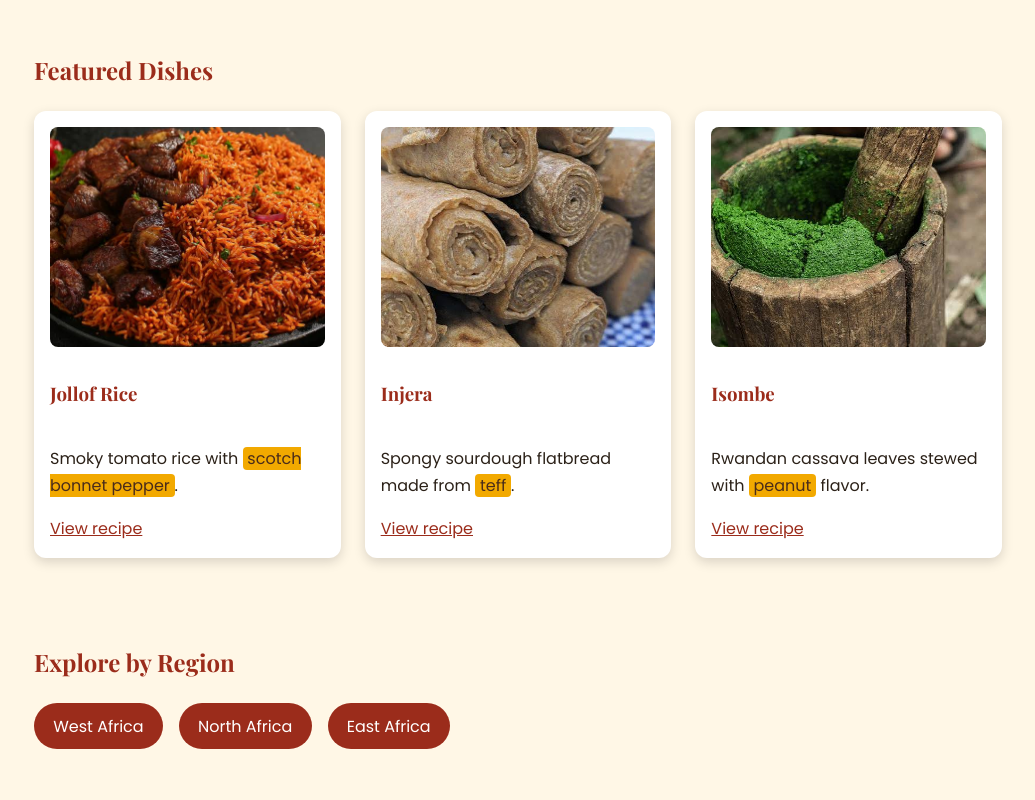
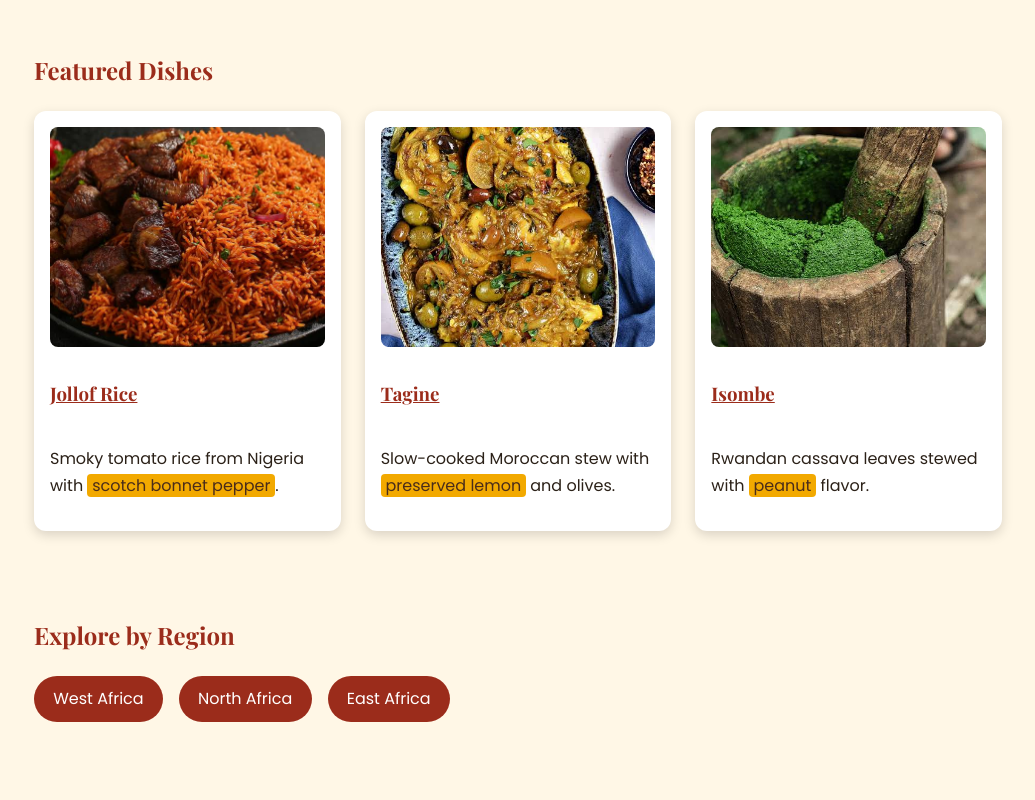
Before and after one commit to Maellene/taste_of_africa_website_project, a plain HTML site: page index.html in a window 1280 px wide. Shown: the part 726-1526 px from the top of the page, without its empty margins (122-1157 px from the left). Drawn offline with nearby package versions, Linux system fonts and the light colour scheme.

Commit message:
Updated home page

```diff
--- a/index.html
+++ b/index.html
@@ -4,12 +4,14 @@
   <meta charset="UTF-8">
   <meta name="viewport" content="width=device-width, initial-scale=1.0">
   <title>Home | Tastes of Africa</title>
+  <!-- Google Fonts -->
   <link rel="preconnect" href="https://fonts.googleapis.com">
   <link href="https://fonts.googleapis.com/css2?family=Playfair+Display:wght@700&family=Poppins:wght@400;500&display=swap" rel="stylesheet">
   <link rel="stylesheet" href="styles.css">
 </head>
 <body>
 
+<!-- Site header and navigation -->
 <header class="site-header">
   <a class="logo" href="index.html">Tastes of Africa</a>
   <nav>
@@ -18,11 +20,12 @@
     <a href="regions.html">Regions</a>
     <a href="about.html">About</a>
     <a href="contact.html">Contact</a>
-    <button id="theme-toggle" aria-label="Toggle dark mode">🌙</button>
+    <button id="theme-toggle" aria-label="Switch to dark mode">🌙 Dark mode</button>
   </nav>
 </header>
 
 <main>
+  <!-- Hero section with background image and intro video -->
   <section class="hero">
     <div class="hero-overlay">
       <h1>Welcome to Tastes of Africa</h1>
@@ -33,45 +36,45 @@
     </div>
   </section>
 
+  <!-- Featured dishes -->
   <section class="container">
     <h2>Featured Dishes</h2>
     <div class="card-grid">
       <figure class="card">
         <img src="images/jollof.jpg" alt="A pot of West African jollof rice">
         <figcaption>
-          <h3>Jollof Rice</h3>
-          <p>Smoky tomato rice with <mark>scotch bonnet pepper</mark>.</p>
-          <a href="jollof.html">View recipe</a>
+          <h3><a href="jollof.html">Jollof Rice</a></h3>
+          <p>Smoky tomato rice from Nigeria with <mark>scotch bonnet pepper</mark>.</p>
         </figcaption>
       </figure>
       <figure class="card">
-        <img src="images/injera.jpg" alt="Injera served with Ethiopian stews">
+        <img src="images/tagine.jpg" alt="Moroccan chicken tagine in a clay pot">
         <figcaption>
-          <h3>Injera</h3>
-          <p>Spongy sourdough flatbread made from <mark>teff</mark>.</p>
-          <a href="injera.html">View recipe</a>
+          <h3><a href="tagine.html">Tagine</a></h3>
+          <p>Slow-cooked Moroccan stew with <mark>preserved lemon</mark> and olives.</p>
         </figcaption>
       </figure>
       <figure class="card">
         <img src="images/isombe.jpg" alt="Isombe, a cassava leaves stew from Rwanda">
         <figcaption>
-          <h3>Isombe</h3>
+          <h3><a href="isombe.html">Isombe</a></h3>
           <p>Rwandan cassava leaves stewed with <mark>peanut</mark> flavor.</p>
-          <a href="isombe.html">View recipe</a>
         </figcaption>
       </figure>
     </div>
   </section>
 
+  <!-- Links to region pages -->
   <section class="container">
     <h2>Explore by Region</h2>
     <ul class="region-links">
-      <li><a href="regions.html#west">West Africa</a></li>
-      <li><a href="regions.html#north">North Africa</a></li>
-      <li><a href="regions.html#east">East Africa</a></li>
+      <li><a href="west-africa.html">West Africa</a></li>
+      <li><a href="north-africa.html">North Africa</a></li>
+      <li><a href="east-africa.html">East Africa</a></li>
     </ul>
   </section>
 
+  <!-- Latest food trends -->
   <section class="container">
     <h2>Latest Food Trends</h2>
     <article class="trend">
@@ -89,8 +92,9 @@
   </section>
 </main>
 
+<!-- Footer with newsletter signup -->
 <footer class="site-footer">
-  <p>&copy; 2026 Tastes of Africa</p>
+  <p> 2026 Tastes of Africa</p>
   <form id="newsletter" class="newsletter">
     <label for="news-email">Newsletter:</label>
     <input type="email" id="news-email" placeholder="you@email.com" required>
```
